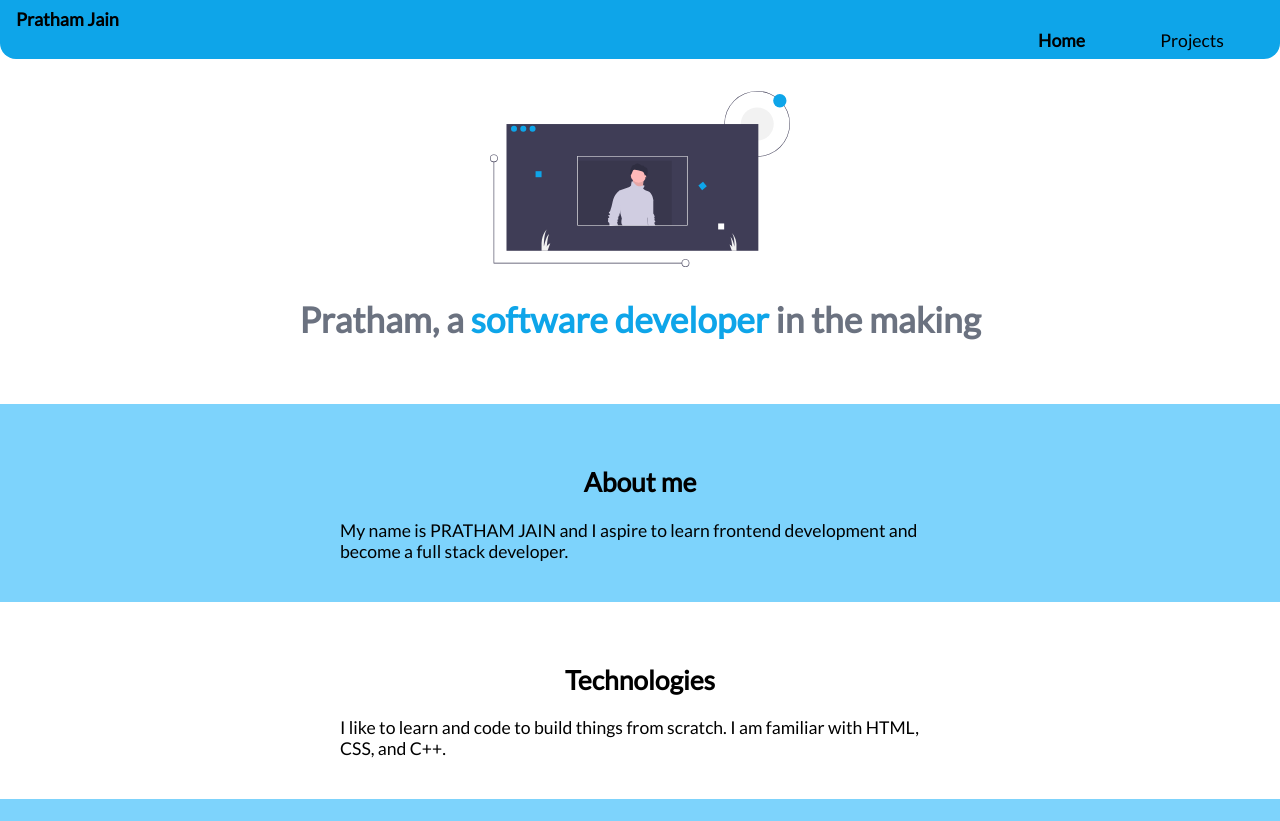
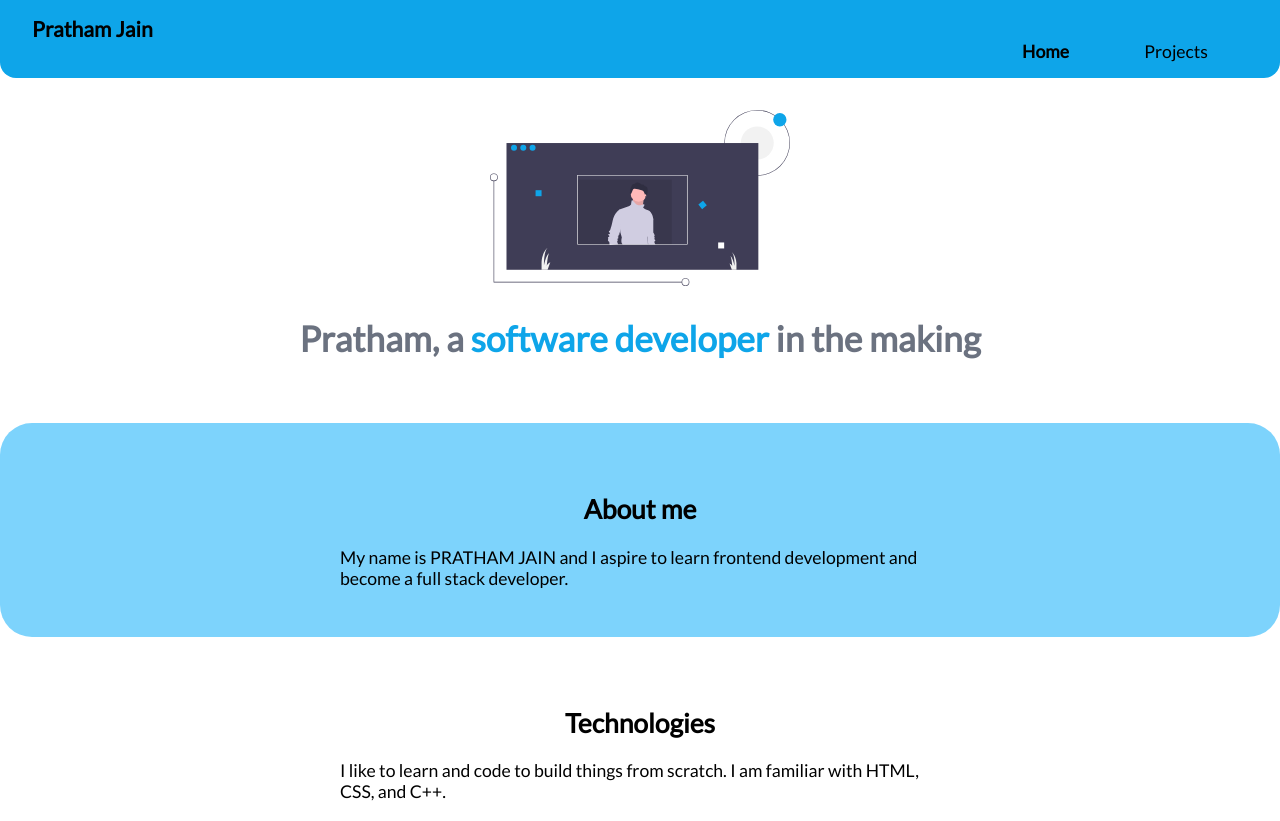
Before and after one commit to The-Pratham-Jain/Pratham-Portfolio, a plain HTML site: page index.html in a window 1280 px wide. Shown: the top 821 px of the page. Drawn offline with Linux system fonts and the light colour scheme.

Commit message:
update: design changes

```diff
--- a/styles.css
+++ b/styles.css
@@ -55,7 +55,7 @@ body{
 
   .navigation .nav-brand {
     font-weight: bold;
-    font-size: large;
+    font-size: larger;
   }
 
   .nav-pills {
@@ -102,7 +102,7 @@ body{
 
 /* container */
 .container {
-    padding: 0.5rem 1rem;
+    padding: 1rem 2rem;
   }
 
   .container-center {
@@ -113,6 +113,10 @@ body{
   /* sections */
   .section {
     padding: 2rem;
+    border-bottom-left-radius: 2rem;
+    border-bottom-right-radius: 2rem;
+    border-top-right-radius: 2rem;
+    border-top-left-radius: 2rem;
   }
 
   .section h1 {
```
Also changed, not shown: index.html (+1 -1 lines).
